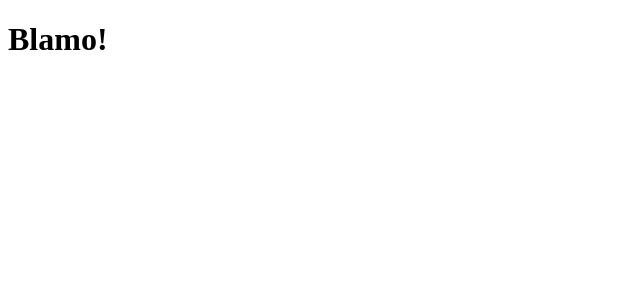
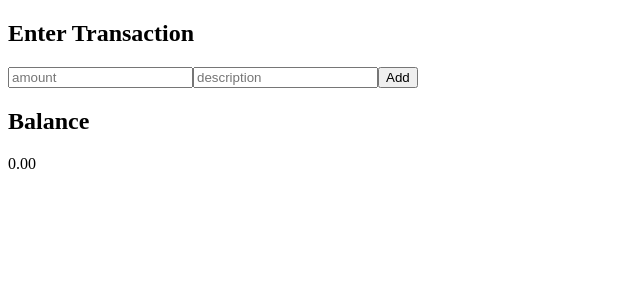
Before and after one commit to sareg0/budget-app, a React app: page / in a window 1280 px wide. Shown: the top 300 px of the page, without its empty margins (0-640 px from the left). Built offline with nearby package versions, Linux system fonts and the light colour scheme.

Commit message:
adds ability to save a transaction

```diff
--- a/package.json
+++ b/package.json
@@ -5,7 +5,7 @@
   "main": "index.js",
   "scripts": {
     "test": "echo \"Error: no test specified\" && exit 1",
-    "start": "webpack-dev-server"
+    "start": "webpack-dev-server -d"
   },
   "keywords": [],
   "author": "",
--- a/src/components/App.js
+++ b/src/components/App.js
@@ -1,7 +1,38 @@
 import React from 'react'
+import Balance from './Balance'
+import TransactionForm from './TransactionForm'
 
 export default class App extends React.Component {
+  constructor(props) {
+    super(props)
+    this.state = {
+      transactions: []
+    }
+
+    this.addTransaction = this.addTransaction.bind(this)
+  }
+
+  addTransaction(value) {
+    const transactions = [...this.state.transactions, value]
+    this.setState({ transactions })
+  }
+
+  calculateBalance() {
+    const { transactions } = this.state
+    const total = transactions.reduce((total, { amount }) => {
+      return total + parseFloat(amount)
+    }, 0)
+    return total.toFixed(2)
+  }
+
   render() {
-    return (<h1>Blamo!</h1>)
+    console.log(this.state.transactions)
+    return (
+      <div>
+        <TransactionForm onSubmit={ this.addTransaction } />
+        <Balance value={ this.calculateBalance() } />
+      </div>
+    )
   }
+
 }
--- /dev/null
+++ b/src/components/Balance.js
@@ -0,0 +1,12 @@
+import React from 'react'
+
+export default class Balance extends React.Component {
+  render() {
+    return (
+      <div>
+        <h2>Balance</h2>
+        {this.props.value}
+      </div>
+    )
+  }
+}
--- /dev/null
+++ b/src/components/TransactionForm.js
@@ -0,0 +1,56 @@
+import React from 'react'
+
+export default class TransactionForm extends React.Component {
+  constructor(props) {
+    super(props)
+    this.defaultState = {
+      amount: '',
+      description: ''
+    }
+
+    this.state = this.defaultState
+
+    this.handleSubmit = this.handleSubmit.bind(this)
+    this.handleInputChange = this.handleInputChange.bind(this)
+  }
+
+  handleSubmit(e) {
+    e.preventDefault()
+    this.props.onSubmit(this.state)
+
+    this.setState(this.defaultState)
+  }
+
+  handleInputChange(e) {
+    const target = e.target
+    const value = target.value
+    const name = target.name
+
+    this.setState({
+      [name]: value
+    })
+  }
+
+  render() {
+    return (
+      <form onSubmit={this.handleSubmit}>
+        <h2>
+          Enter Transaction
+        </h2>
+        <input
+          placeholder="amount"
+          type="number"
+          name="amount"
+          value={this.state.amount}
+          onChange={this.handleInputChange} />
+        <input
+          placeholder="description"
+          type="text"
+          name="description"
+          value={this.state.description}
+          onChange={this.handleInputChange} />
+        <button type="submit">Add</button>
+      </form>
+    )
+  }
+}
```
